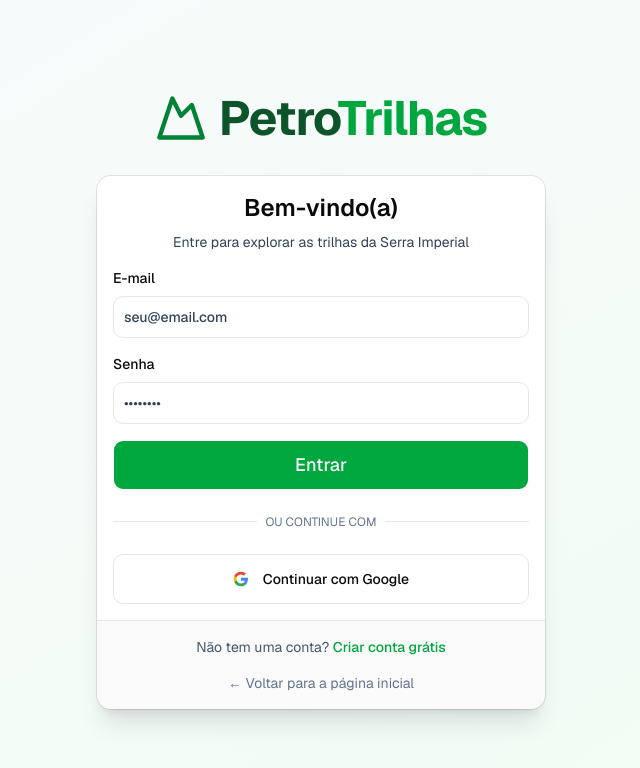
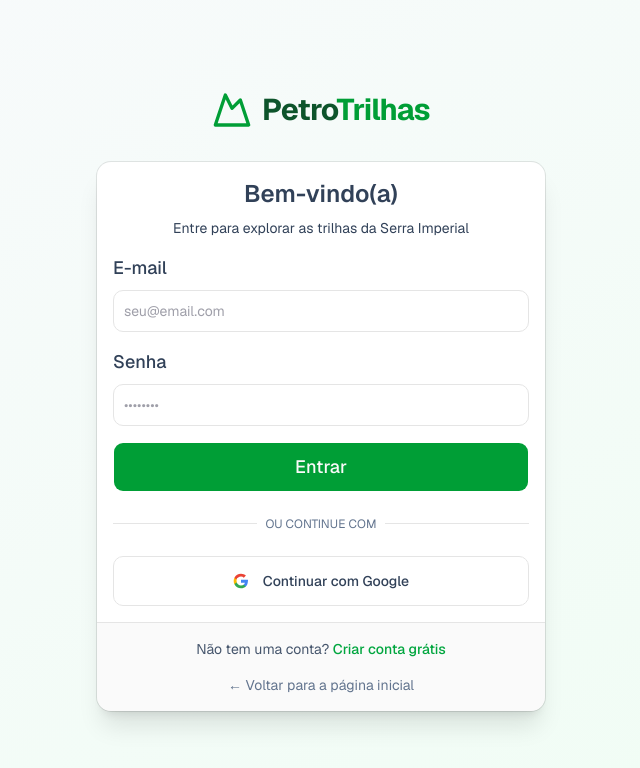
Before and after one commit to Thigoo/petro-trilhas, a Next.js app: page /login in a window 1280 px wide. Shown: the top 768 px of the page, without its empty margins (319-959 px from the left). Built offline with nearby package versions, Linux system fonts and the light colour scheme; no server answers.

Commit message:
fix(login/cadastro): componetização e padronização de estilo

```diff
--- a/src/app/(auth)/cadastro/page.tsx
+++ b/src/app/(auth)/cadastro/page.tsx
@@ -14,8 +14,10 @@
 } from "@/src/components/ui/card";
 import { Input } from "@/src/components/ui/input";
 import { Label } from "@/src/components/ui/label";
-import { Loader2, Mountain } from "lucide-react";
+import { Loader2 } from "lucide-react";
 import { useAuth } from "@/src/providers/AuthProvider";
+import { AppLogo } from "@/src/components/shared/AppLogo";
+import { GoogleButton } from "@/src/components/shared/GoogleButton";
 
 export default function RegisterPage() {
   const [fullName, setFullName] = useState("");
@@ -50,16 +52,15 @@
         {/* Logo / Header */}
         <div className="flex flex-col items-center mb-4">
           <div className="flex items-center gap-3 mb-4">
-            <Mountain className="h-13 w-13 text-green-700" />
-            <span className="text-5xl font-bold text-green-900 tracking-tight">
-              Petro<span className="text-green-600">Trilhas</span>
-            </span>
+            <AppLogo size="md" />
           </div>
         </div>
 
-        <Card className="shadow-xl border-0">
+        <Card className="shadow-xl border-0 text-muted-foreground">
           <CardHeader className="space-y-1 text-center">
-            <CardTitle className="text-2xl">Criar minha conta</CardTitle>
+            <CardTitle className="text-2xl font-semibold">
+              Criar minha conta
+            </CardTitle>
             <CardDescription>
               Comece sua jornada pelas trilhas de Petrópolis
             </CardDescription>
@@ -68,10 +69,13 @@
           <CardContent>
             <form onSubmit={handleSignUp} className="space-y-4">
               <div className="space-y-2">
-                <Label htmlFor="fullName">Nome completo</Label>
+                <Label htmlFor="fullName" className="text-lg">
+                  Nome completo
+                </Label>
                 <Input
                   id="fullName"
                   type="text"
+                  className="text-lg py-5 font-medium placeholder:text-zinc-400"
                   placeholder="Ex: João Silva"
                   value={fullName}
                   onChange={(e) => setFullName(e.target.value)}
@@ -81,10 +85,13 @@
               </div>
 
               <div className="space-y-2">
-                <Label htmlFor="email">E-mail</Label>
+                <Label htmlFor="email" className="text-lg">
+                  E-mail
+                </Label>
                 <Input
                   id="email"
                   type="email"
+                  className="text-lg py-5 font-medium placeholder:text-zinc-400"
                   placeholder="seu@email.com"
                   value={email}
                   onChange={(e) => setEmail(e.target.value)}
@@ -94,10 +101,13 @@
               </div>
 
               <div className="space-y-2">
-                <Label htmlFor="password">Senha</Label>
+                <Label htmlFor="password" className="text-lg">
+                  Senha
+                </Label>
                 <Input
                   id="password"
                   type="password"
+                  className="text-lg py-5 font-medium placeholder:text-zinc-400"
                   placeholder="Mínimo de 6 caracteres"
                   value={password}
                   onChange={(e) => setPassword(e.target.value)}
@@ -112,7 +122,7 @@
 
               <Button
                 type="submit"
-                className="w-full bg-green-600 hover:bg-green-700 text-lg py-6"
+                className="w-full bg-medium-green hover:bg-dark-green text-lg py-6"
                 disabled={loading}
               >
                 {loading ? (
@@ -126,7 +136,6 @@
               </Button>
             </form>
 
-            {/* Separador para futuro Login com Google */}
             <div className="relative my-6">
               <div className="absolute inset-0 flex items-center">
                 <span className="w-full border-t" />
@@ -138,32 +147,7 @@
               </div>
             </div>
 
-            <Button
-              variant="outline"
-              className="w-full py-6 text-base"
-              disabled={loading}
-              // onClick={handleGoogleSignUp} ← vamos adicionar depois
-            >
-              <svg className="mr-2 h-5 w-5" viewBox="0 0 24 24">
-                <path
-                  fill="currentColor"
-                  d="M22.56 12.25c0-.78-.07-1.53-.2-2.25H12v4.51h5.92c-.25 1.22-.98 2.26-2.07 2.96v2.6h3.35c1.96-1.81 3.1-4.46 3.1-7.82z"
-                />
-                <path
-                  fill="currentColor"
-                  d="M12 23c2.97 0 5.46-.98 7.28-2.66l-3.35-2.6c-.93.63-2.12 1-3.93 1-3.03 0-5.64-2.05-6.56-4.81H2.18v3.02C4.01 20.65 7.7 23 12 23z"
-                />
-                <path
-                  fill="currentColor"
-                  d="M5.84 14.09c-.37-1.1-.58-2.27-.58-3.5s.21-2.4.58-3.5H2.18C1.43 8.5 1 10.22 1 12s.43 3.5 1.18 4.91l2.66-2.82z"
-                />
-                <path
-                  fill="currentColor"
-                  d="M12 5.38c1.62 0 3.06.56 4.21 1.64l3.15-3.15C17.45 2.09 14.97 1 12 1 7.7 1 4.01 3.35 2.18 7.09l2.66 2.82C6.36 7.43 8.97 5.38 12 5.38z"
-                />
-              </svg>
-              Continuar com Google
-            </Button>
+            <GoogleButton />
           </CardContent>
 
           <CardFooter className="flex flex-col gap-4 text-center">
--- a/src/app/(auth)/login/page.tsx
+++ b/src/app/(auth)/login/page.tsx
@@ -13,16 +13,18 @@
   CardTitle,
 } from "@/src/components/ui/card";
 import { Input } from "@/src/components/ui/input";
-import { Loader2, Mountain } from "lucide-react";
+import { Loader2 } from "lucide-react";
 import { Label } from "@/src/components/ui/label";
 import { useAuth } from "@/src/providers/AuthProvider";
+import { AppLogo } from "@/src/components/shared/AppLogo";
+import { GoogleButton } from "@/src/components/shared/GoogleButton";
 
 export default function LoginPage() {
   const [email, setEmail] = useState("");
   const [password, setPassword] = useState("");
   const [loading, setLoading] = useState(false);
   const [error, setError] = useState("");
-  const { signIn, signInWithGoogle } = useAuth();
+  const { signIn } = useAuth();
 
   const router = useRouter();
 
@@ -44,32 +46,16 @@
     setLoading(false);
   };
 
-  const handleGoogleLogin = async () => {
-    setLoading(true);
-    setError("");
-
-    const { error } = await signInWithGoogle();
-
-    if (error) {
-      setError(error.message);
-      setLoading(false);
-    }
-  };
-
   return (
     <div className="min-h-screen bg-linear-to-br from-slate-50 to-green-50 flex items-center justify-center p-4">
       <div className="w-full max-w-md">
-        {/* Logo / Header */}
         <div className="flex flex-col items-center mb-8">
           <div className="flex items-center gap-3">
-            <Mountain className="h-13 w-13 text-green-700" />
-            <span className="text-5xl font-bold text-green-900 tracking-tight">
-              Petro<span className="text-green-600">Trilhas</span>
-            </span>
+            <AppLogo size="md" />
           </div>
         </div>
 
-        <Card className="shadow-xl border-0">
+        <Card className="shadow-xl border-0 text-muted-foreground">
           <CardHeader className="space-y-1 text-center">
             <CardTitle className="text-2xl font-semibold">
               Bem-vindo(a)
@@ -82,13 +68,13 @@
           <CardContent>
             <form onSubmit={handleLogin} className="space-y-4">
               <div className="space-y-2">
-                <Label htmlFor="email" className="text-md">
+                <Label htmlFor="email" className="text-lg">
                   E-mail
                 </Label>
                 <Input
                   id="email"
                   type="email"
-                  className="text-lg py-5 font-medium"
+                  className="text-lg py-5 placeholder:text-zinc-400"
                   placeholder="seu@email.com"
                   value={email}
                   onChange={(e) => setEmail(e.target.value)}
@@ -98,13 +84,13 @@
               </div>
 
               <div className="space-y-2">
-                <Label htmlFor="password" className="text-md">
+                <Label htmlFor="password" className="text-lg">
                   Senha
                 </Label>
                 <Input
                   id="password"
                   type="password"
-                  className="text-lg py-5 font-medium"
+                  className="text-lg py-5 placeholder:text-zinc-400"
                   placeholder="••••••••"
                   value={password}
                   onChange={(e) => setPassword(e.target.value)}
@@ -119,7 +105,7 @@
 
               <Button
                 type="submit"
-                className="w-full bg-green-600 hover:bg-green-700 text-lg py-6"
+                className="w-full bg-medium-green hover:bg-dark-green text-lg py-6"
                 disabled={loading}
               >
                 {loading ? (
@@ -144,32 +130,7 @@
               </div>
             </div>
 
-            <Button
-              variant="outline"
-              className="w-full py-6 font-medium hover:bg-green-50"
-              disabled={loading}
-              onClick={handleGoogleLogin}
-            >
-              <svg className="mr-2 h-5 w-5" viewBox="0 0 24 24">
-                <path
-                  fill="#4285F4"
-                  d="M22.56 12.25c0-.78-.07-1.53-.2-2.25H12v4.51h5.92c-.25 1.22-.98 2.26-2.07 2.96v2.6h3.35c1.96-1.81 3.1-4.46 3.1-7.82z"
-                />
-                <path
-                  fill="#34A853"
-                  d="M12 23c2.97 0 5.46-.98 7.28-2.66l-3.35-2.6c-.93.63-2.12 1-3.93 1-3.03 0-5.64-2.05-6.56-4.81H2.18v3.02C4.01 20.65 7.7 23 12 23z"
-                />
-                <path
-                  fill="#FBBC05"
-                  d="M5.84 14.09c-.37-1.1-.58-2.27-.58-3.5s.21-2.4.58-3.5H2.18C1.43 8.5 1 10.22 1 12s.43 3.5 1.18 4.91l2.66-2.82z"
-                />
-                <path
-                  fill="#EA4335"
-                  d="M12 5.38c1.62 0 3.06.56 4.21 1.64l3.15-3.15C17.45 2.09 14.97 1 12 1 7.7 1 4.01 3.35 2.18 7.09l2.66 2.82C6.36 7.43 8.97 5.38 12 5.38z"
-                />
-              </svg>
-              Continuar com Google
-            </Button>
+            <GoogleButton />
           </CardContent>
 
           <CardFooter className="flex flex-col gap-4 text-center">
--- /dev/null
+++ b/src/components/shared/GoogleButton.tsx
@@ -0,0 +1,46 @@
+import { useState } from "react";
+import { Button } from "../ui/button";
+import { useAuth } from "@/src/providers/AuthProvider";
+
+export function GoogleButton() {
+  const [loading, setLoading] = useState(false);
+  const { signInWithGoogle } = useAuth();
+  const handleGoogleLogin = async () => {
+    setLoading(true);
+
+    const { error } = await signInWithGoogle();
+
+    if (error) {
+      console.error("Erro ao fazer login com Google:", error.message);
+      setLoading(false);
+    }
+  };
+  return (
+    <Button
+      variant="outline"
+      className="w-full py-6 font-medium hover:bg-green-50"
+      disabled={loading}
+      onClick={handleGoogleLogin}
+    >
+      <svg className="mr-2 h-5 w-5" viewBox="0 0 24 24">
+        <path
+          fill="#4285F4"
+          d="M22.56 12.25c0-.78-.07-1.53-.2-2.25H12v4.51h5.92c-.25 1.22-.98 2.26-2.07 2.96v2.6h3.35c1.96-1.81 3.1-4.46 3.1-7.82z"
+        />
+        <path
+          fill="#34A853"
+          d="M12 23c2.97 0 5.46-.98 7.28-2.66l-3.35-2.6c-.93.63-2.12 1-3.93 1-3.03 0-5.64-2.05-6.56-4.81H2.18v3.02C4.01 20.65 7.7 23 12 23z"
+        />
+        <path
+          fill="#FBBC05"
+          d="M5.84 14.09c-.37-1.1-.58-2.27-.58-3.5s.21-2.4.58-3.5H2.18C1.43 8.5 1 10.22 1 12s.43 3.5 1.18 4.91l2.66-2.82z"
+        />
+        <path
+          fill="#EA4335"
+          d="M12 5.38c1.62 0 3.06.56 4.21 1.64l3.15-3.15C17.45 2.09 14.97 1 12 1 7.7 1 4.01 3.35 2.18 7.09l2.66 2.82C6.36 7.43 8.97 5.38 12 5.38z"
+        />
+      </svg>
+      Continuar com Google
+    </Button>
+  );
+}
```
